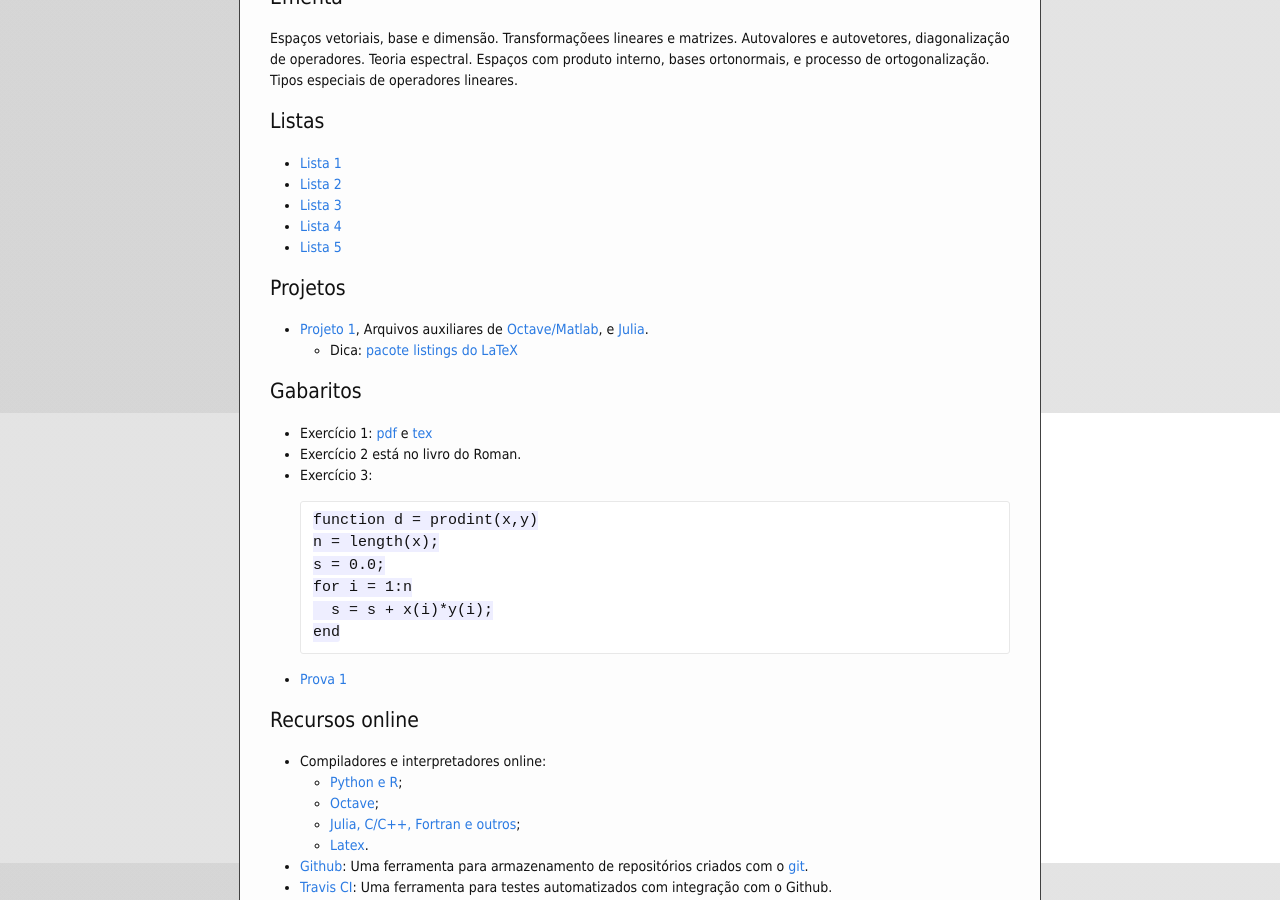
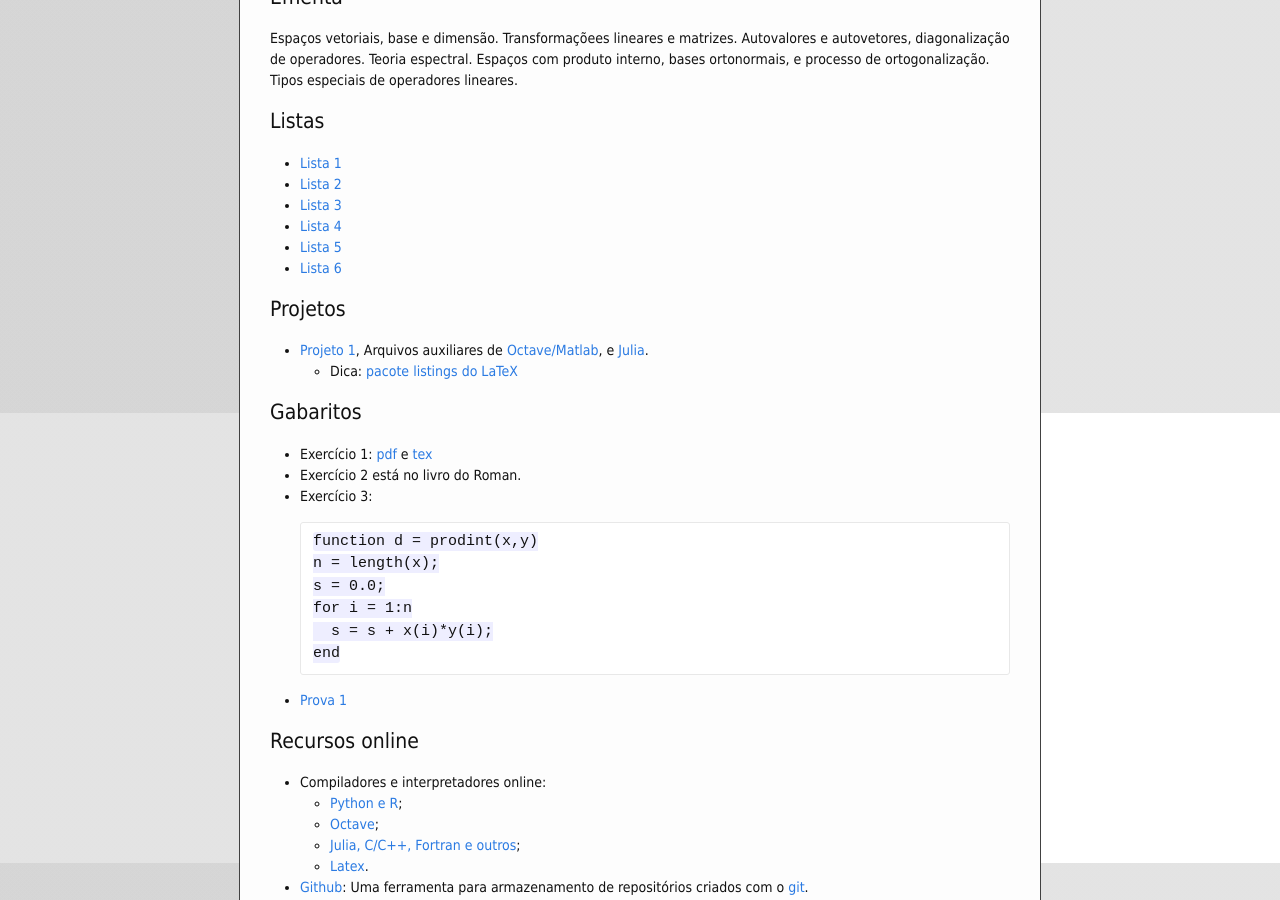
Before and after one commit to abelsiqueira/abelsiqueira.github.io-old, a Jekyll site: the page built from _posts/br/2014-11-30-topal-verao-2015-topicos-de-algebra-linear.markdown, in a window 1280 px wide and 900 px high, scrolled down 487 px. Built offline with Jekyll 4.4.1, drawn with Linux system fonts in a browser that asks for light colours.

Commit message:
Adiciona lista 6

```diff
--- a/_posts/br/2014-11-30-topal-verao-2015-topicos-de-algebra-linear.markdown
+++ b/_posts/br/2014-11-30-topal-verao-2015-topicos-de-algebra-linear.markdown
@@ -32,6 +32,7 @@ Tipos especiais de operadores lineares.
   - [Lista 3](/disciplinas/topal2015/lista3.pdf)
   - [Lista 4](/disciplinas/topal2015/lista4.pdf)
   - [Lista 5](/disciplinas/topal2015/lista5.pdf)
+  - [Lista 6](/disciplinas/topal2015/lista6.pdf)
 
 # Projetos
 
```
Also changed, not shown: 1 other file.
